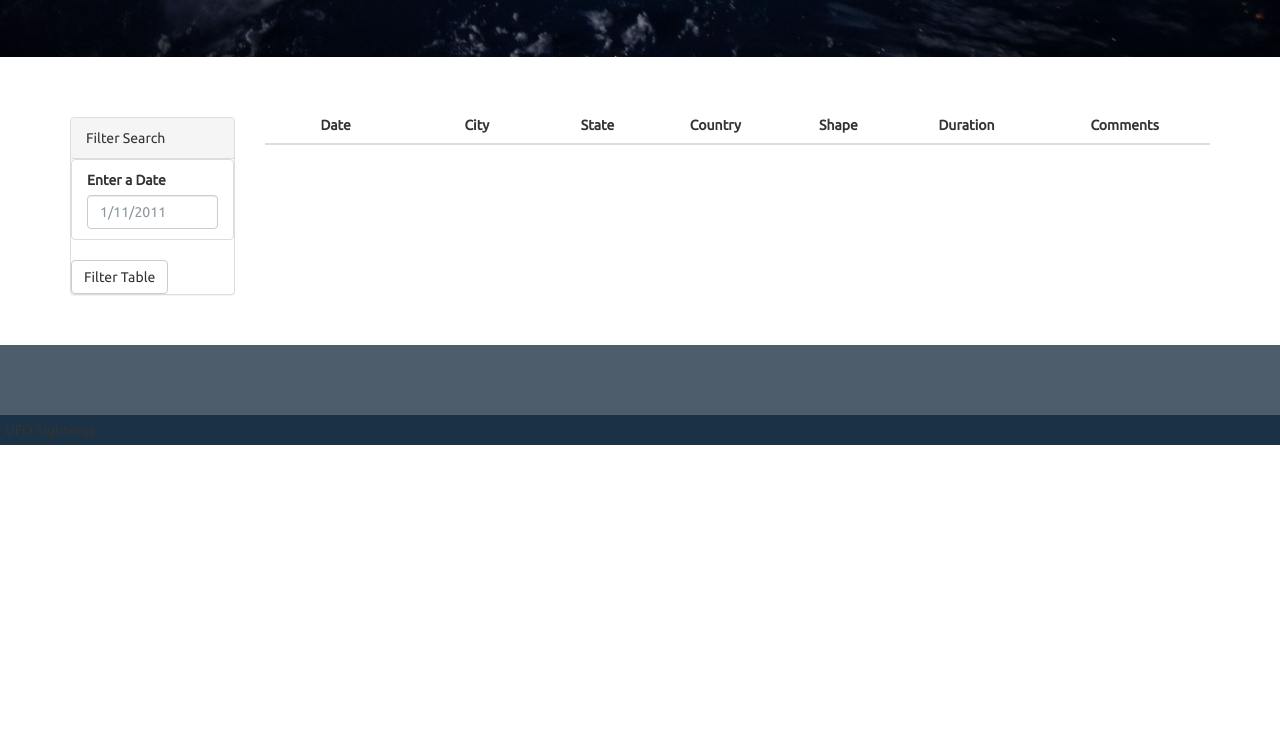
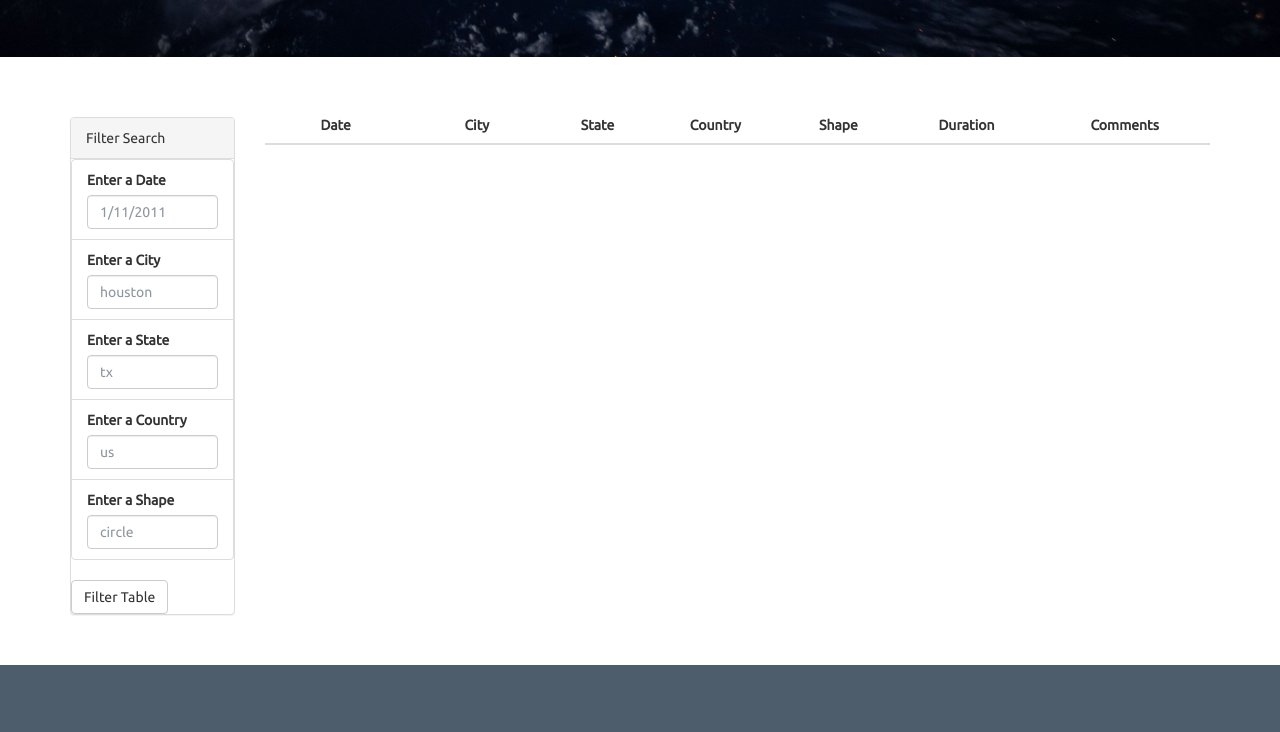
Before and after one commit to tnguyen0306/JavaScript-and-DOM-Manipulation, a plain HTML site: page UFO-level-2/index.html in a window 1280 px wide. Shown: the part 555-1287 px from the top of the page. Before the commit the page ends 1000 px from the top, so only its background shows below. Drawn offline with nearby package versions, Linux system fonts and the light colour scheme.

Commit message:
Beta 2.1.0 - update filters field

```diff
--- a/UFO-level-2/index.html
+++ b/UFO-level-2/index.html
@@ -39,6 +39,22 @@
                         <label for="date">Enter a Date</label>
                         <input class="form-control" id="datetime" type="text" placeholder="1/11/2011">
                       </li>
+                      <li class="filter list-group-item">
+                        <label for="date">Enter a City</label>
+                        <input class="form-control" id="city" type="text" placeholder="houston">
+                      </li>
+                      <li class="filter list-group-item">
+                        <label for="date">Enter a State</label>
+                        <input class="form-control" id="state" type="text" placeholder="tx">
+                      </li>
+                      <li class="filter list-group-item">
+                        <label for="date">Enter a Country</label>
+                        <input class="form-control" id="country" type="text" placeholder="us">
+                      </li>
+                      <li class="filter list-group-item">
+                        <label for="date">Enter a Shape</label>
+                        <input class="form-control" id="shape" type="text" placeholder="circle">
+                      </li>
                     </ul>
                   </div>
                   <button id="filter-btn" type="button" class="btn btn-default">Filter Table</button>
```
